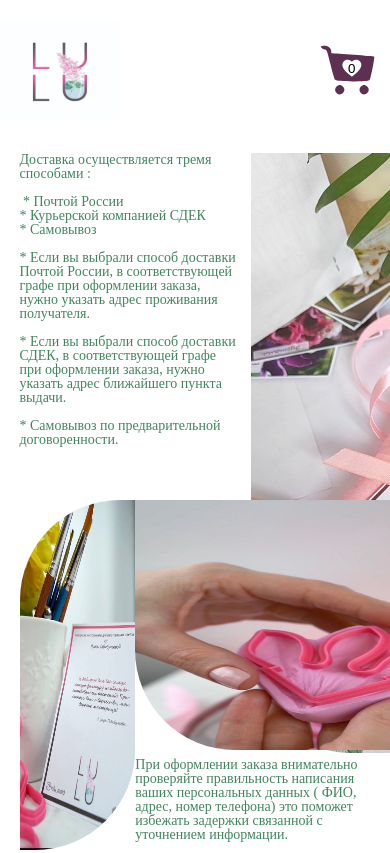
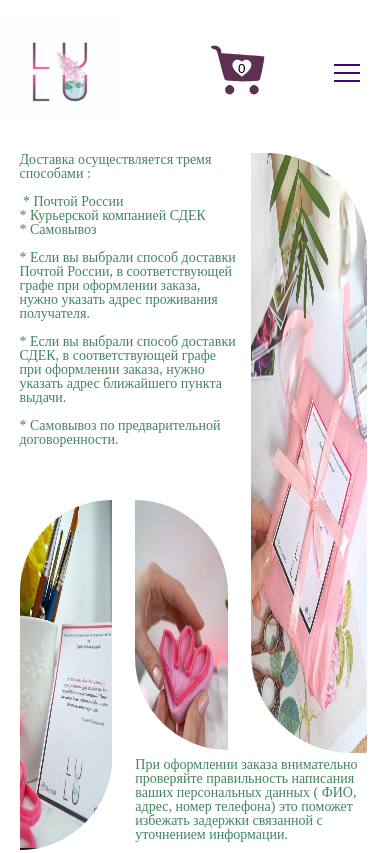
Before and after one commit to SvetlanaZubareva/LULU, a plain HTML site: page delivery.html in a window 390 px wide. Shown: the top 853 px of the page. Drawn offline with nearby package versions, Linux system fonts and the light colour scheme.

Commit message:
Страница доставки готова

```diff
--- a/delivery.html
+++ b/delivery.html
@@ -47,6 +47,21 @@
                         </h2>
                     </a>
                 </li>
+                <li class="nav-index__li">
+                    <div class="hamburger-menu ">
+                        <input id="menu__toggle" type="checkbox" />
+                        <label class="menu__btn " for="menu__toggle">
+                          <span></span>
+                        </label>
+                        <ul class="menu__box">
+                          <li><a class="menu__item main-nav__toggle"   href="#">Главная</a></li>
+                          <li><a class="menu__item main-nav__toggle1" href="catalog.html">Каталог</a></li>
+                          <li><a class="menu__item main-nav__toggle2" href="#">Мастер классы</a></li>
+                          <li><a class="menu__item main-nav__toggle3"  href="delivery.html">Доставка</a></li>
+                          <li><a class="menu__item main-nav__toggle4" href="tel:+7 999 039 00 51">+7 999 039 00 51</a></li>
+                        </ul>
+                      </div>
+                </li>
             </ul>
         </nav>
     </header>
@@ -69,9 +84,9 @@
                 ‌‌*‌ Самовывоз по предварительной договоренности.‌‌‌‌
 
         </p>
-        <img class="main-section-img--right main-section--grid" src="./img/photo_2023-02-05_23-24-28.jpg" alt="Фото" width="400" height="600">
-        <img class="main-section-img--left main-section--grid-1" src="./img/photo_2023-02-05_00-06-00.jpg" alt="Фото" width="400" height="400">
-        <img class="main-section-img--right" src="./img/photo_2023-02-05_00-02-50.jpg" alt="Фото" width="400" height="250">
+        <img class="main-section-img--right main-section--grid" src="./img/photo_2023-02-05_23-24-28.jpg" alt="Фото" width="100%" height="600">
+        <img class="main-section-img--left main-section--grid-1" src="./img/photo_2023-02-05_00-06-00.jpg" alt="Фото" width="80%" height="400">
+        <img class="main-section-img--right" src="./img/photo_2023-02-05_00-02-50.jpg" alt="Фото" width="80%" height="250">
         <p class="main-delivery__p--grid">
             При оформлении заказа внимательно проверяйте правильность
             написания ваших персональных данных ( ФИО, адрес, номер
--- a/style.css
+++ b/style.css
@@ -359,6 +359,12 @@
 .footer-index__a-svg{
   margin: 0;
 }
+.main-section--grid-1{
+  width: 80%;
+}
+.main-delivery{
+  padding-bottom: 100px;
+}
 }
 
 
```
